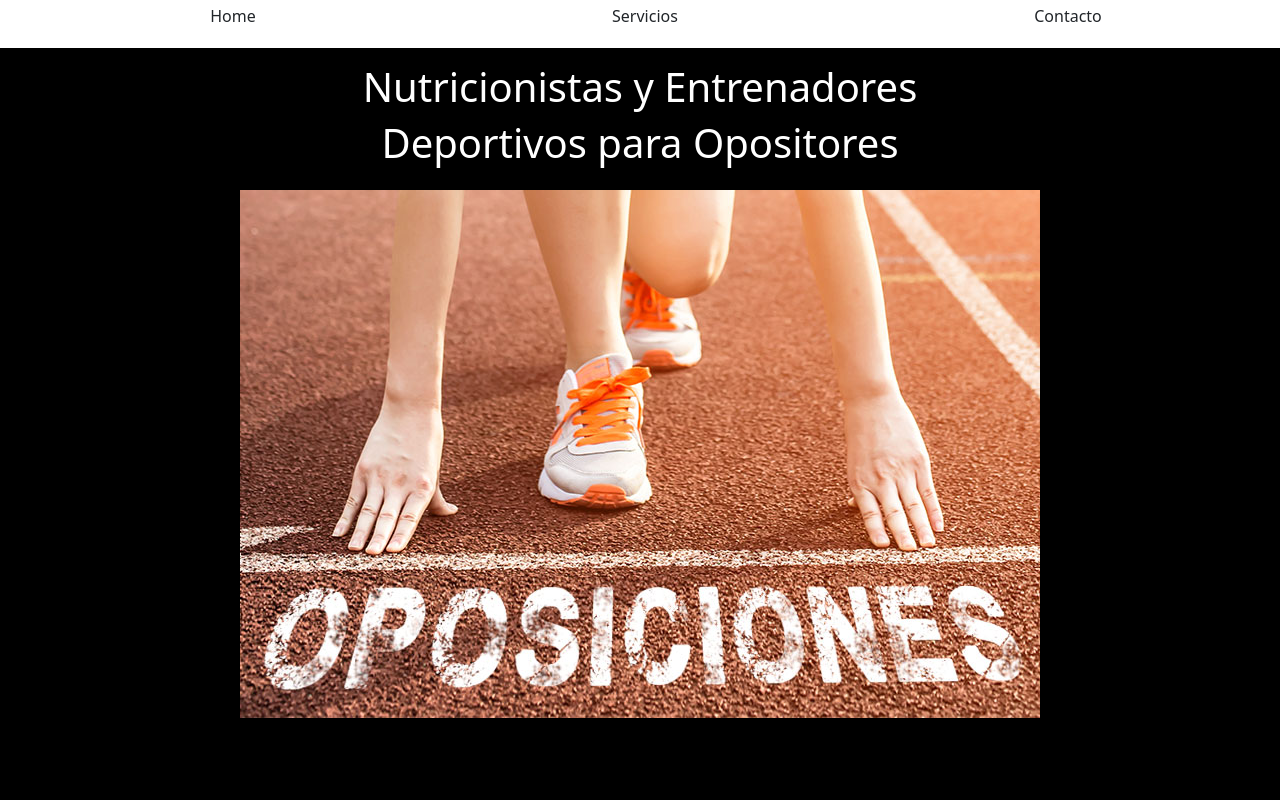
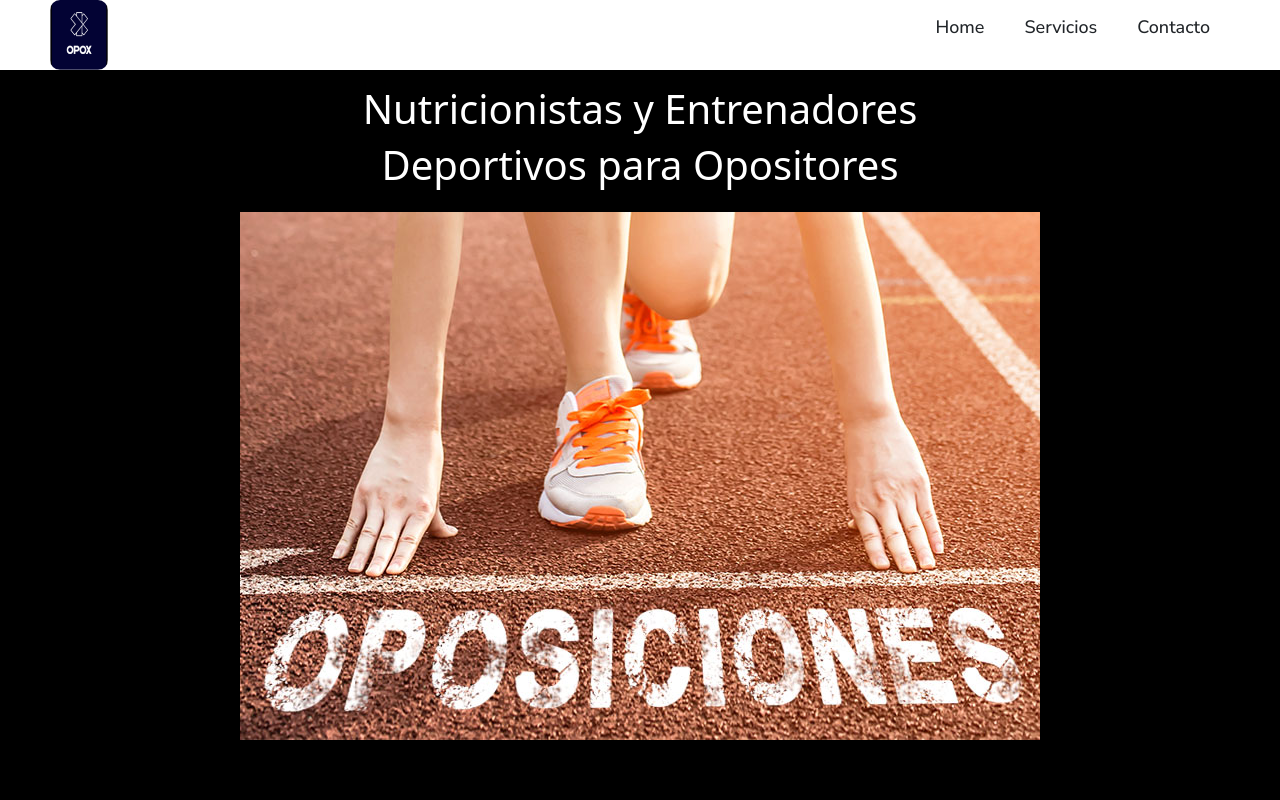
Before and after one commit to ricardorodriguez10/Oposkula, a React (Create React App) app: page / in a window 1280 px wide. Shown: the top 800 px of the page. Built offline with nearby package versions, Linux system fonts and the light colour scheme.

Commit message:
navbar without color

```diff
--- a/src/components/Header/Header.css
+++ b/src/components/Header/Header.css
@@ -1,20 +1,52 @@
+@import url('https://fonts.googleapis.com/css2?family=Nunito+Sans:ital,wght@0,500;0,700;1,500&family=Nunito:wght@700&display=swap');
+
+*{
+    box-sizing: border-box;
+}
+
 .headerPage {
+    display: flex;
+    justify-content: flex-end;
     align-items: center;
-    justify-content: space-between;
-    display: flex;
-    gap: var(--space-medium);
-    background-color:
+    font-family: 'Nunito', sans-serif;
+    font-family: 'Nunito Sans', sans-serif;
+    font-size: 18px;
+    margin-right: 50px;
+
 
 }
 
+
 .linkDesign {
-    padding: 4px;
+   padding: 0 20px;
     margin: auto;
     cursor: pointer;
     list-style: none;
+    display: inline-block;
+    transform: scale(1,1);
+
 }
+
 
 .linkDesign:hover {
     color: red;
     transition: 0.5s;
+    transform: scale(1.1);
 }
+
+.logo {
+    cursor: pointer;
+    margin-right: auto;
+}
+
+.logoImg {
+    height: 70px;
+    width: auto;
+    transition: all 0.3s;
+    margin-left: 50px;
+    border-radius: 10px;
+}
+
+.logoImg:hover{
+    transform: scale(1.2);
+}
--- a/src/components/Header/Header.jsx
+++ b/src/components/Header/Header.jsx
@@ -1,11 +1,16 @@
 import React from "react";
 import "./Header.css";
 import { useNavigate } from "react-router";
-
+import opoxlogo from "../../assets/opoxlogo.png"
 const Header = () => {
   let navigate = useNavigate();
   return (
-    <ul className="headerPage">
+    <div className="headerPage">
+    <div className="logo">
+      <img className="logoImg" src={opoxlogo} alt="Logo de Opox"></img>
+    </div>
+    <nav>
+    <ul className="nav-links">
       <li
         className="linkDesign"
         onClick={() =>
@@ -49,7 +54,9 @@ const Header = () => {
       >
         Contacto
       </li>
-    </ul>
+      </ul>
+      </nav>
+    </div>
   );
 };
 
```
Also changed, not shown: src/assets/opoxlogo.png (added).
